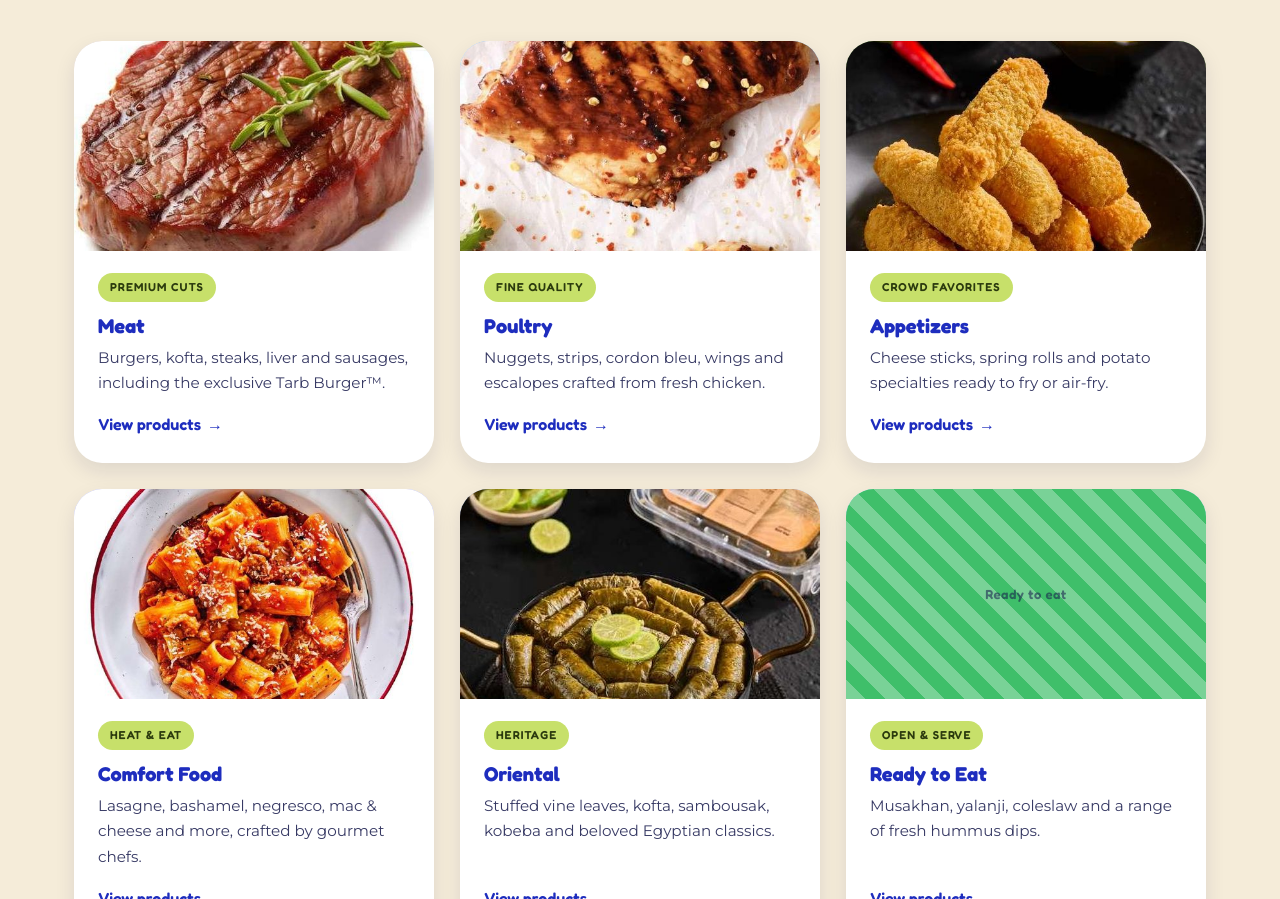
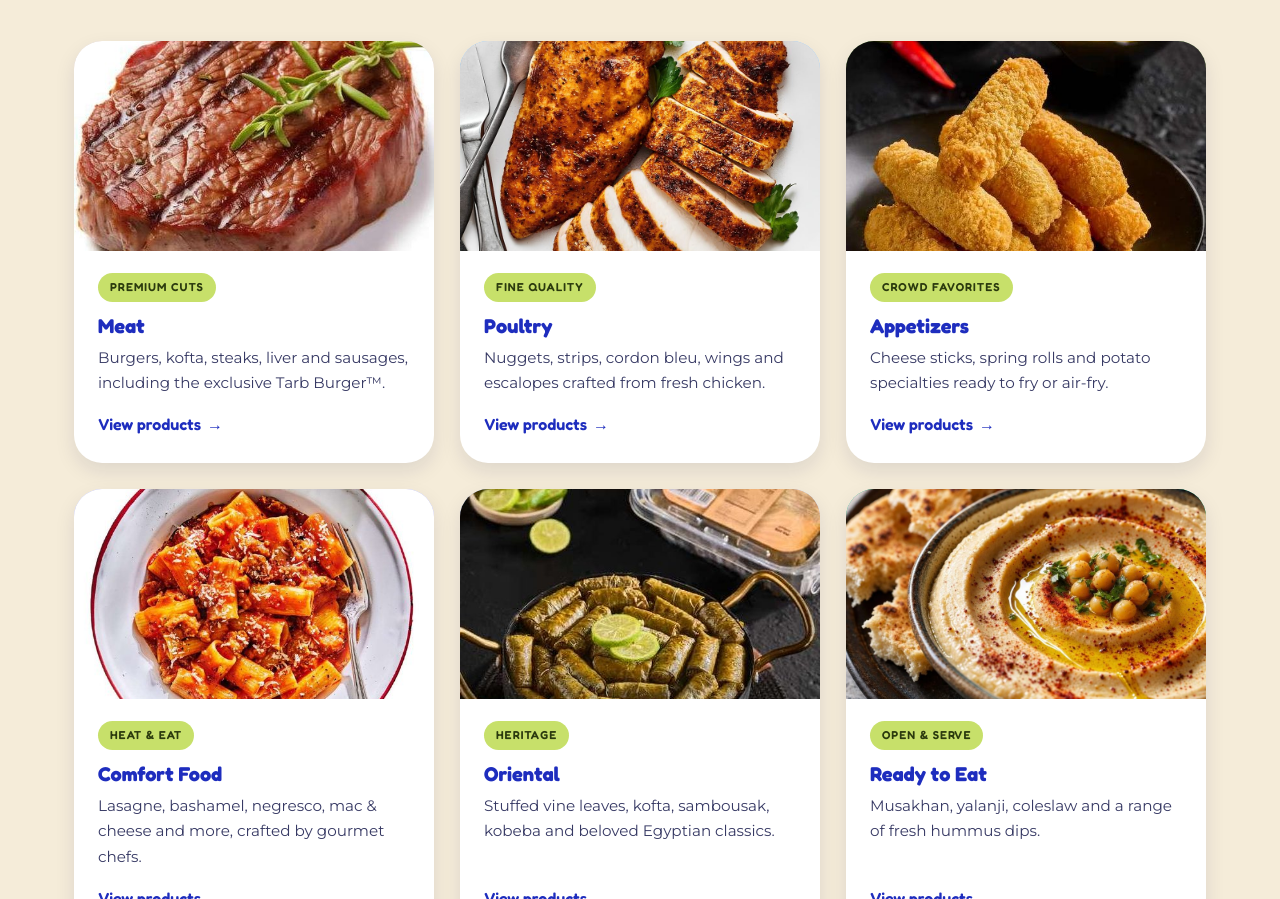
Before and after one commit to johnsamey/crafted-masters-website, a plain HTML site: page index.html in a window 1280 px wide. Shown: the part 1880-2779 px from the top of the page. Drawn offline with Linux system fonts and the light colour scheme.

Commit message:
Add hummus and poultry photos to home category cards
Use real photography for the Ready to Eat and Poultry cards on the home
page, replacing the placeholder and the previous poultry stock image.

```diff
--- a/index.html
+++ b/index.html
@@ -118,7 +118,7 @@
         </div>
       </a>
       <a class="card reveal" href="products.html#poultry">
-        <div class="media ph-sky" data-label="Poultry"><img src="assets/images/cat-poultry.jpg" alt="Poultry"></div>
+        <div class="media ph-sky" data-label="Poultry"><img src="assets/images/products/poultry.jpeg" alt="Grilled chicken"></div>
         <div class="card-body">
           <span class="card-tag">Fine Quality</span>
           <h3>Poultry</h3>
@@ -154,7 +154,7 @@
         </div>
       </a>
       <a class="card reveal" href="products.html#ready">
-        <div class="media ph-green" data-label="Ready to eat"></div>
+        <div class="media ph-green" data-label="Ready to eat"><img src="assets/images/products/hummos.jpeg" alt="Fresh hummus dips"></div>
         <div class="card-body">
           <span class="card-tag">Open &amp; Serve</span>
           <h3>Ready to Eat</h3>
```
Also changed, not shown: assets/images/products/hummos.jpeg (added), assets/images/products/poultry.jpeg (added).
